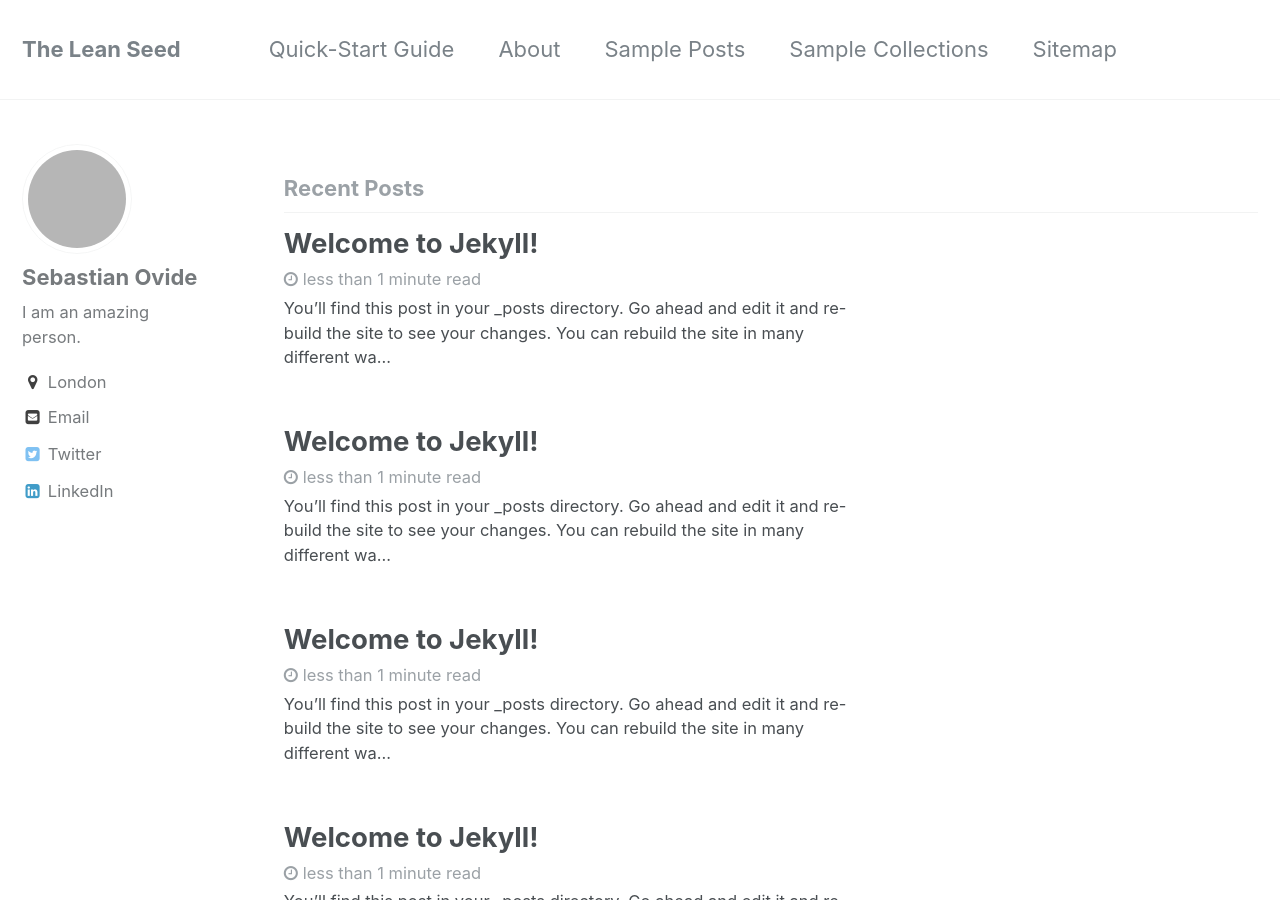
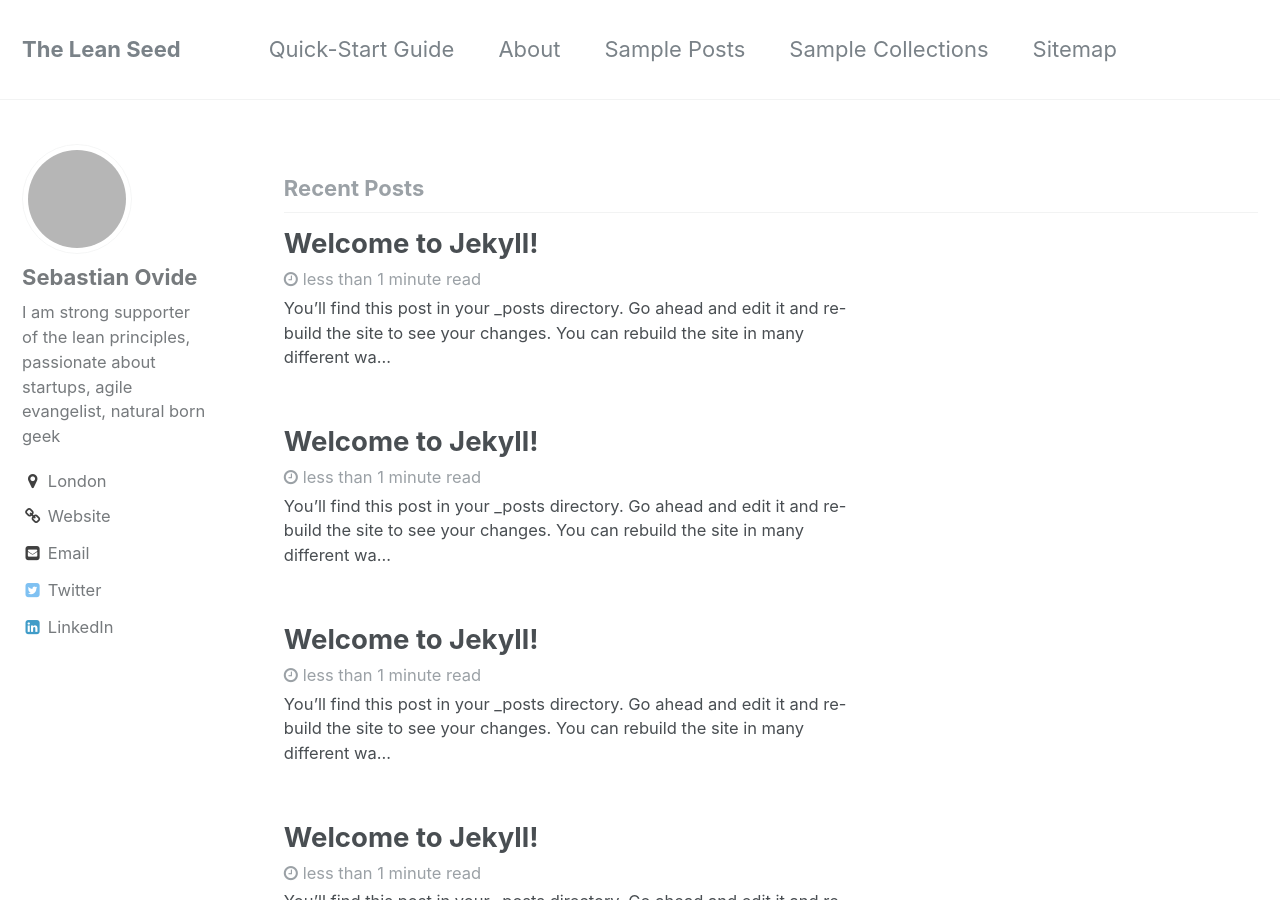
Before and after one commit to sebastianovide/test2, a Jekyll site: the page built from index.html, in a window 1280 px wide and 900 px high. Built offline with Jekyll 4.4.1, drawn with Linux system fonts in a browser that asks for light colours; the list of posts is cut into pages by our own code; grey boxes are pictures that could not be loaded.

Commit message:
added mini bio

```diff
--- a/_config.yml
+++ b/_config.yml
@@ -74,15 +74,14 @@ analytics:
   google:
     tracking_id          : "UA-65673317-1"
 
-
 # Site Author
 author:
   name             : *myName
   avatar           : "https://secure.gravatar.com/avatar/af7ba58cfad8c99592c16e2823c08cef"
-  bio              : "I am an amazing person."
+  bio              : "I am strong supporter of the lean principles, passionate about startups, agile evangelist, natural born geek"
   location         : "London"
   email            : "sebastian.ovide@gmail.com"
-  uri              :
+  uri              : "https://sebastianovide.github.io/"
   bitbucket        :
   codepen          :
   dribbble         :
@@ -174,7 +173,7 @@ sass:
 permalink: /:categories/:title/
 paginate: 5 # amount of posts to show
 paginate_path: /page:num/
-timezone: # http://en.wikipedia.org/wiki/List_of_tz_database_time_zones
+timezone: Europe/London # http://en.wikipedia.org/wiki/List_of_tz_database_time_zones
 
 
 # Plugins
```
